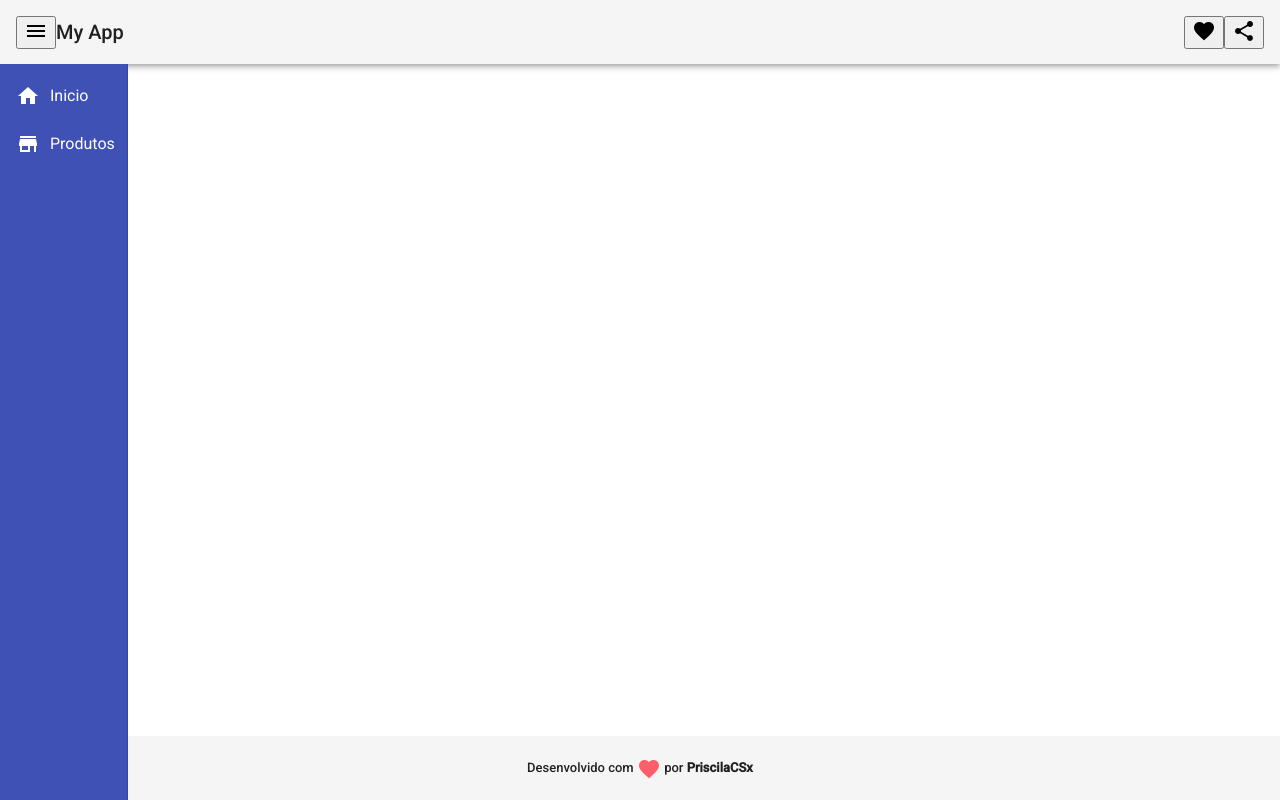
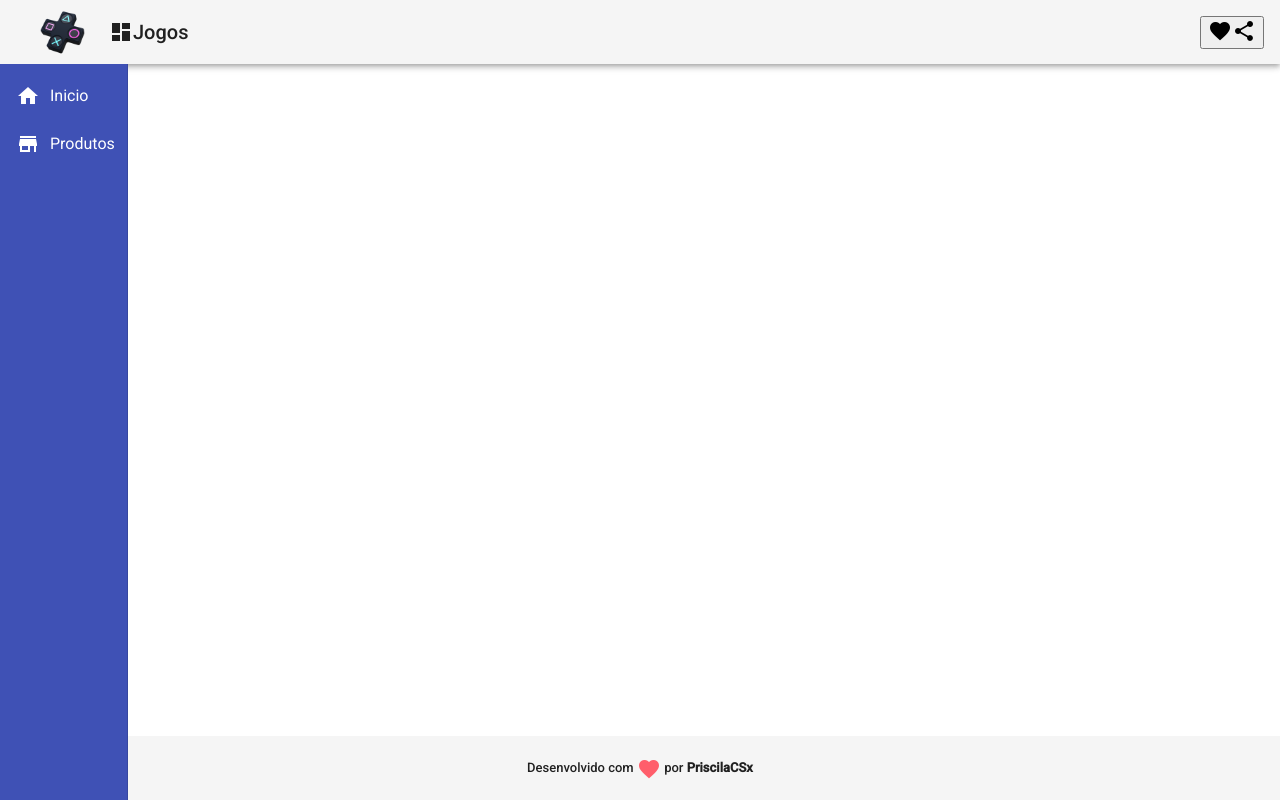
Before and after one commit to SuayMack/DesafioDesenvolvendoSPAcom-Angular, an Angular app: page / in a window 1280 px wide. Built offline with nearby package versions, Linux system fonts and the light colour scheme.

Commit message:
settings css header component

```diff
--- a/src/app/header/header.component.css
+++ b/src/app/header/header.component.css
@@ -1,3 +1,30 @@
+header {
+  display: flex;
+  align-items: center;
+}
+
+.header a {
+  display: flex;
+  align-items: center;
+  text-decoration: none;
+}
+
+.header .logo {
+  height: 45px;
+}
+
+mat-toolbar {
+  justify-content: space-between;
+}
+mat-toolbar .logo-image {
+  padding-left: 1.5rem;
+}
+
+mat-toolbar .title-group {
+  display: flex;
+  padding: 1.5rem
+}
+
 .example-spacer {
-    flex: 1 1 auto;
-  }
+  flex: 1 1 auto;
+}
--- a/src/app/header/header.component.html
+++ b/src/app/header/header.component.html
@@ -1,13 +1,18 @@
-<mat-toolbar class="mat-elevation-z4">
-    <button mat-icon-button class="example-icon" aria-label="Example icon-button with menu icon">
-        <mat-icon>menu</mat-icon>
+<mat-toolbar class="header mat-elevation-z4">
+    <span class="title-group">
+        <a>
+            <img class="logo" src="../../assets/img/logo.png" alt="logo">
+        </a>
+        <a class="title-group">
+            <i class="material-icons">
+                dashboard
+            </i>
+            Jogos
+        </a>
+    </span>
+
+    <button mat-icon-button class="example-icon favorite-icon" aria-label="Example icon-button with heart icon">
+      <mat-icon>favorite</mat-icon>
+      <mat-icon>share</mat-icon>
     </button>
-    <span>My App</span>
-    <span class="example-spacer"></span>
-    <button mat-icon-button class="example-icon favorite-icon" aria-label="Example icon-button with heart icon">
-        <mat-icon>favorite</mat-icon>
-    </button>
-    <button mat-icon-button class="example-icon" aria-label="Example icon-button with share icon">
-        <mat-icon>share</mat-icon>
-    </button>
-</mat-toolbar>
+  </mat-toolbar>
```
Also changed, not shown: src/assets/img/logo.png (added).
